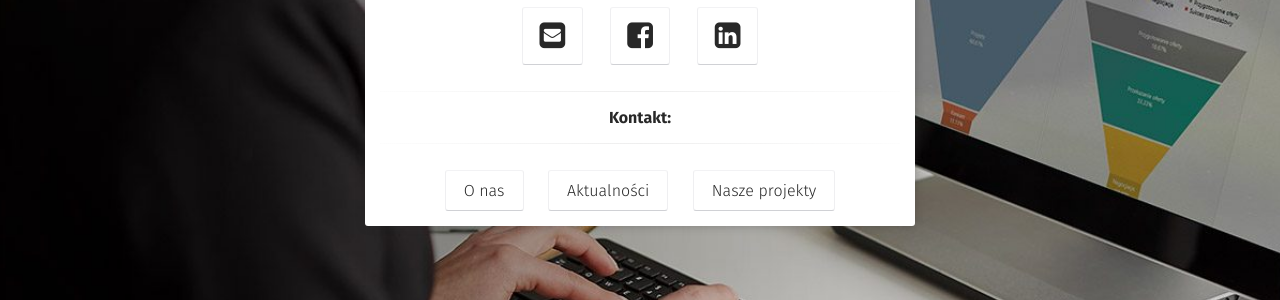
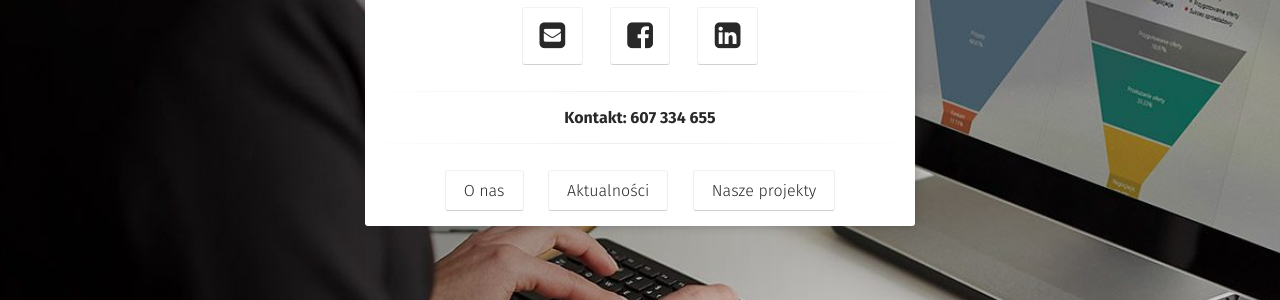
Before and after one commit to Avyse/avyse.github.io, a Jekyll site: the page built from index.html, in a window 1280 px wide. Shown: the part 486-786 px from the top of the page. Built offline with Jekyll 4.4.1, drawn with Linux system fonts in a browser that asks for light colours; some web fonts are replaced.

Commit message:
Kontakt update

```diff
--- a/_layouts/home.html
+++ b/_layouts/home.html
@@ -31,7 +31,7 @@ layout: compress
                     </h3>
                     {% include social-links.html %}
                   <hr class="hr-line">
-                  <p style="font-size:1rem;font-weight:600">Kontakt: </p>
+                  <p style="font-size:1rem;font-weight:600">Kontakt: 607 334 655</p>
                   <hr class="hr-line">
                   <h3 class="title">
                          <a class="btn zoombtn" href="{{ site.url }}/about">
```
